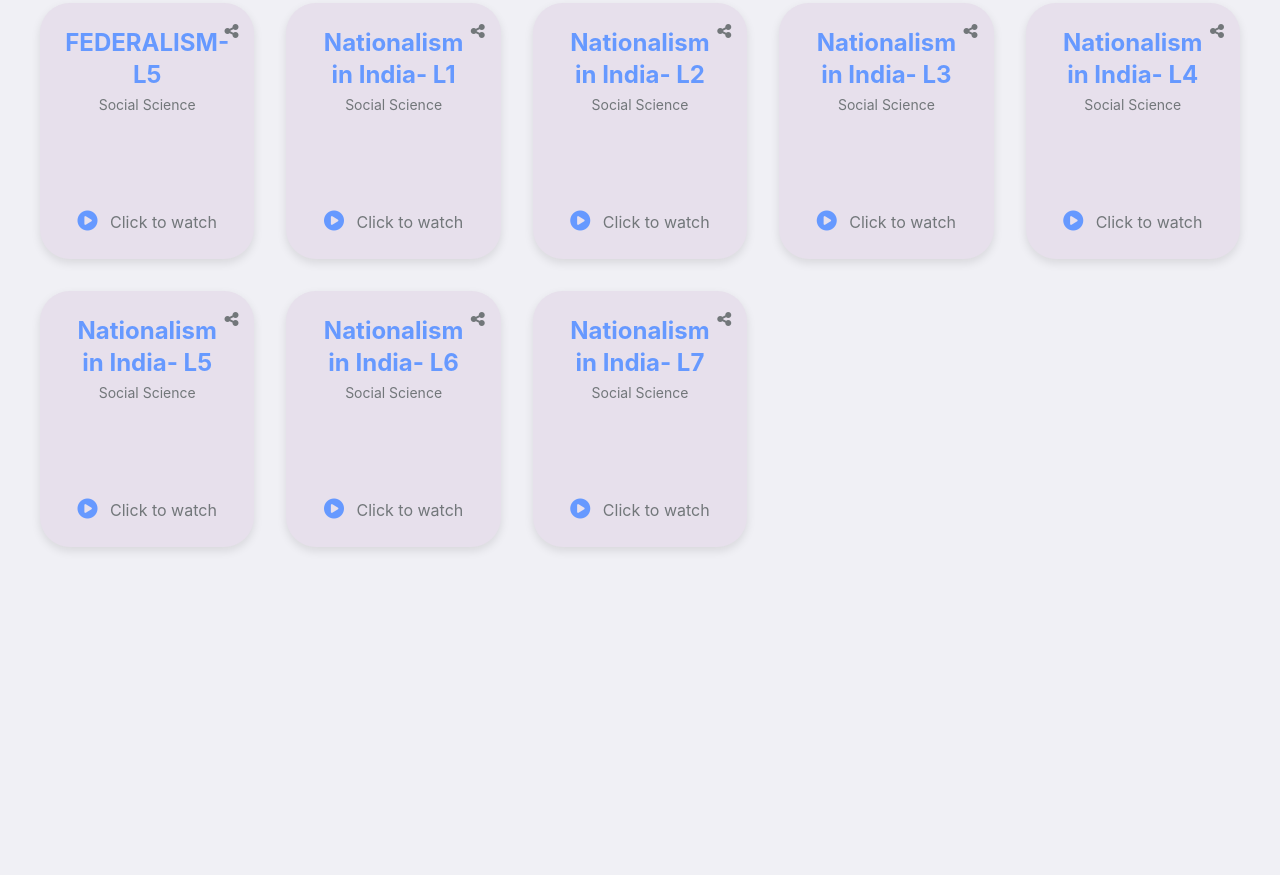
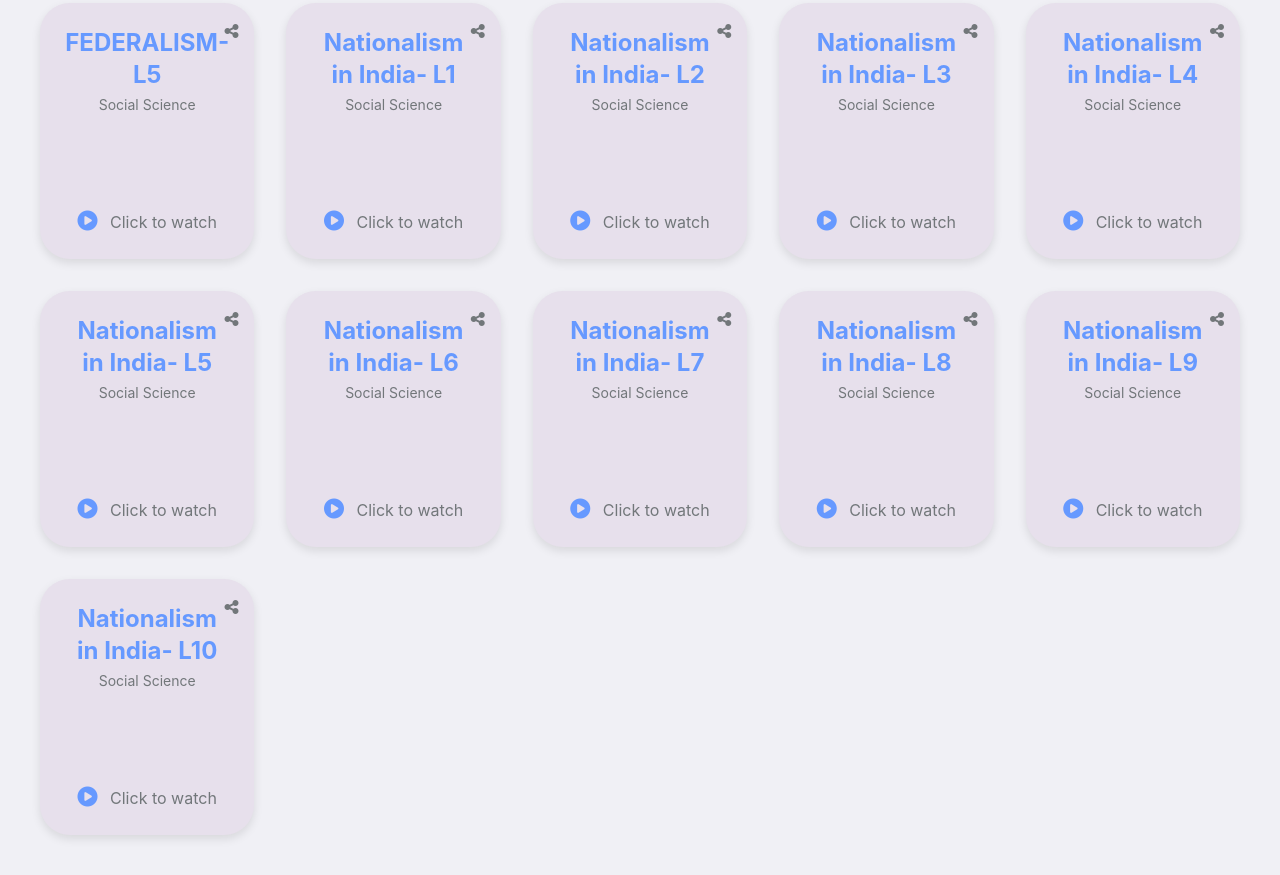
Before and after one commit to TanmayAman/M3U8xvidz.github.io, a plain HTML site: page sst.html in a window 1280 px wide. Shown: the part 1607-2482 px from the top of the page. Before the commit the page ends 2194 px from the top, so only its background shows below. Drawn offline with nearby package versions, Linux system fonts and the light colour scheme.

Commit message:
Update sst.html

```diff
--- a/sst.html
+++ b/sst.html
@@ -286,6 +286,10 @@
             { "title": "Nationalism in India- L5", "url": "https://d274dp7v20n4nf.cloudfront.net/file_library/videos/channel_vod_non_drm_hls/4491671/175328504112427125088/index_1.m3u8" },
             { "title": "Nationalism in India- L6", "url": "https://d274dp7v20n4nf.cloudfront.net/file_library/videos/channel_vod_non_drm_hls/4492899/175337180752677125088/index_1.m3u8" },
             { "title": "Nationalism in India- L7", "url": "https://d274dp7v20n4nf.cloudfront.net/file_library/videos/channel_vod_non_drm_hls/4501558/175370673319757125088/index_1.m3u8" },
+              { "title": "Nationalism in India- L8", "url": "https://d274dp7v20n4nf.cloudfront.net/file_library/videos/channel_vod_non_drm_hls/4503179/175379293685847125088/index_1.m3u8" },
+        { "title": "Nationalism in India- L9", "url": "https://d274dp7v20n4nf.cloudfront.net/file_library/videos/channel_vod_non_drm_hls/4504558/175388963241567125088/index_1.m3u8" },
+            { "title": "Nationalism in India- L10", "url": "https://d274dp7v20n4nf.cloudfront.net/file_library/videos/channel_vod_non_drm_hls/4505744/175397751675797125088/index_1.m3u8" },
+
         ];
 
         const container = document.getElementById("videoCards");
```
